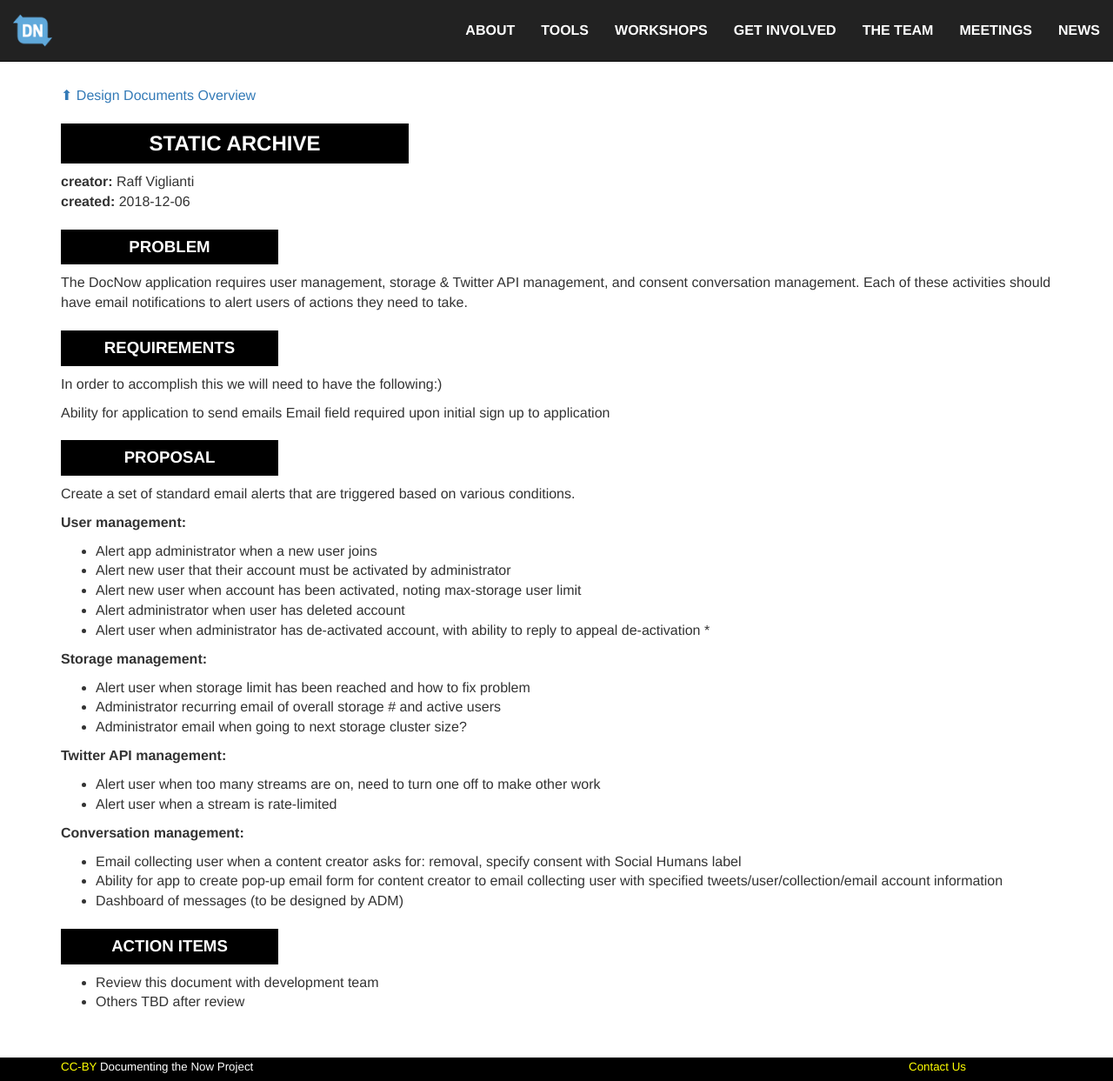
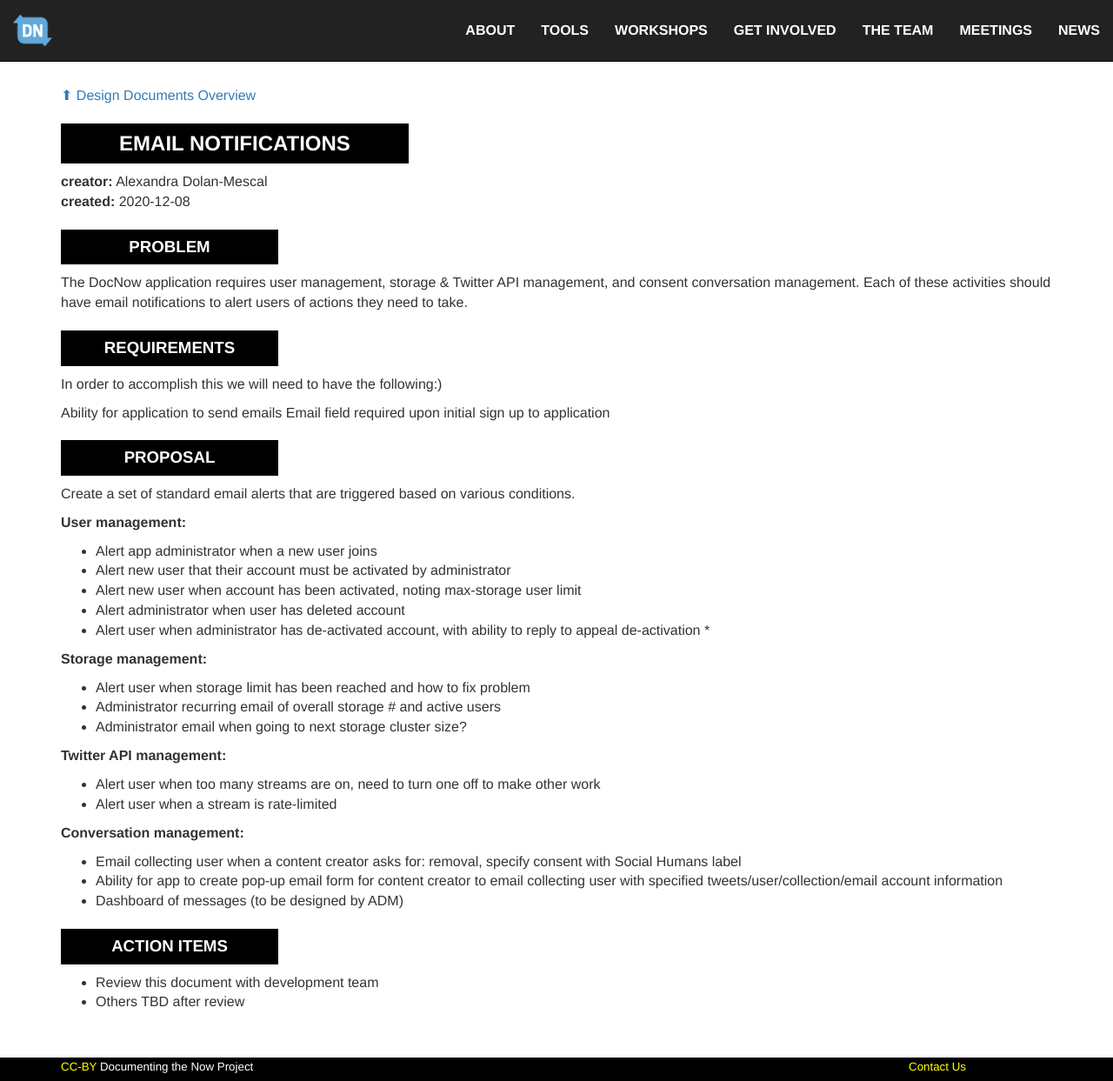
Before and after one commit to DocNow/docnow.github.io, a Jekyll site: the page built from design/2020-12-08-email-notifications.md, in a window 1280 px wide and 1243 px high. Shown: the whole window at 87% size. Built offline with Jekyll 4.4.1, drawn with Linux system fonts in a browser that asks for light colours.

Commit message:
update author and title

```diff
--- a/design/2020-12-08-email-notifications.md
+++ b/design/2020-12-08-email-notifications.md
@@ -1,8 +1,8 @@
 ---
 layout: design
-title: Static Archive
-created: 2018-12-06
-creator: Raff Viglianti
+title: Email Notifications
+created: 2020-12-08
+creator: Alexandra Dolan-Mescal
 ---
 
 ## Problem
```
